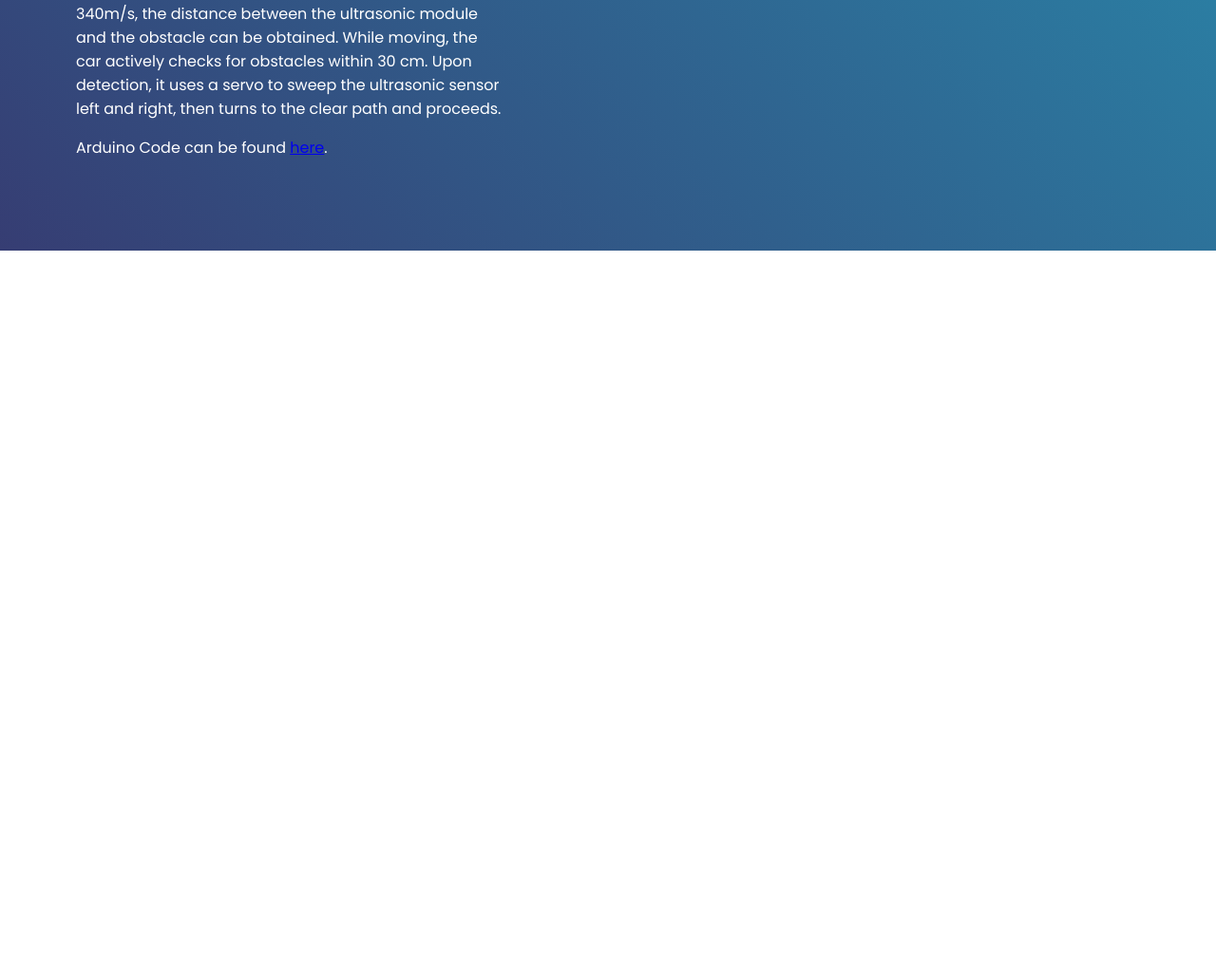
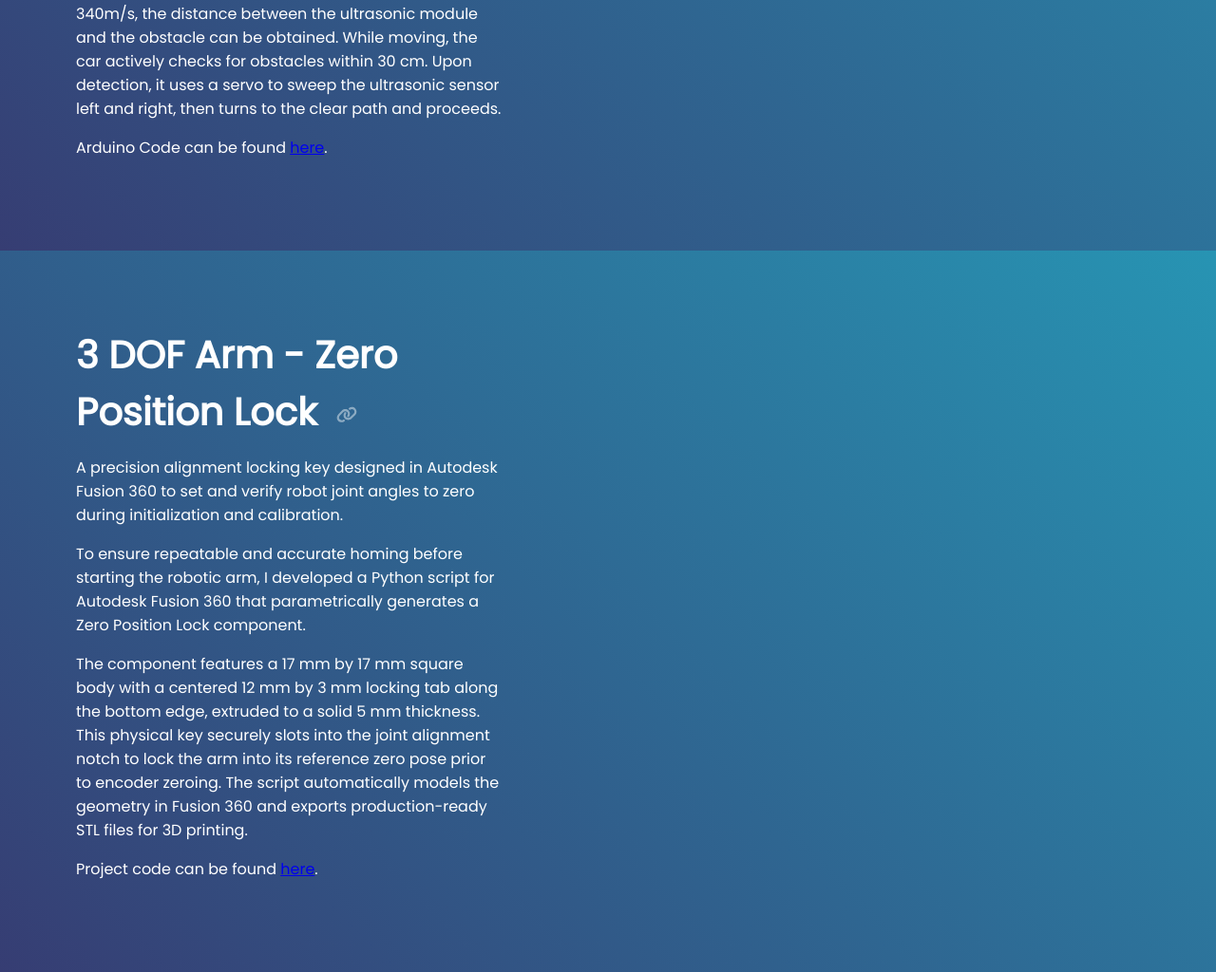
Before and after one commit to kshitij94/kshitij94.github.io, a plain HTML site: page index.html in a window 1280 px wide. Shown: the part 8143-9167 px from the top of the page at 95% size. Before the commit the page ends 8407 px from the top, so only its background shows below. Drawn offline with Linux system fonts and the light colour scheme.

Commit message:
Add 3 DOF Arm - Zero Position Lock project section

```diff
--- a/index.html
+++ b/index.html
@@ -35,6 +35,7 @@
               <li><a href="#world-joint1-connector" class="dropdown-item"><i class="fas fa-anchor"></i> 3 DOF Arm - Connecting World & Joint 1</a></li>
               <li><a href="#linetracker" class="dropdown-item"><i class="fas fa-robot"></i> Line Tracker Robot</a></li>
               <li><a href="#collisionavoidance" class="dropdown-item"><i class="fas fa-car-side"></i> Collision Avoidance Robot</a></li>
+              <li><a href="#zero-position-lock" class="dropdown-item"><i class="fas fa-lock"></i> 3 DOF Arm - Zero Position Lock</a></li>
             </ul>
           </li>
         </ul>
@@ -409,6 +410,24 @@ void loop() {
     </div>
   </section>
 
+  <section id="zero-position-lock" class="about">
+    <div class="about-text">
+      <h1 class="my-heading">3 DOF Arm - Zero Position Lock <a href="#zero-position-lock" class="section-link-btn" title="Copy direct link"><i class="fas fa-link"></i></a></h1>
+      <p class="lead-para">
+        A precision alignment locking key designed in Autodesk Fusion 360 to set and verify robot joint angles to zero during initialization and calibration.
+      </p>
+      <p>
+        To ensure repeatable and accurate homing before starting the robotic arm, I developed a Python script for Autodesk Fusion 360 that parametrically generates a Zero Position Lock component.
+      </p>
+      <p>
+        The component features a 17 mm by 17 mm square body with a centered 12 mm by 3 mm locking tab along the bottom edge, extruded to a solid 5 mm thickness. This physical key securely slots into the joint alignment notch to lock the arm into its reference zero pose prior to encoder zeroing. The script automatically models the geometry in Fusion 360 and exports production-ready STL files for 3D printing.
+      </p>
+      <p>
+        Project code can be found <a href="https://github.com/kshitij94/zero_position_lock" target="_blank">here</a>.
+      </p>
+    </div>
+  </section>
+
   <!-- Toast Notification -->
   <div id="toast" class="toast">Link copied to clipboard!</div>
 
```
